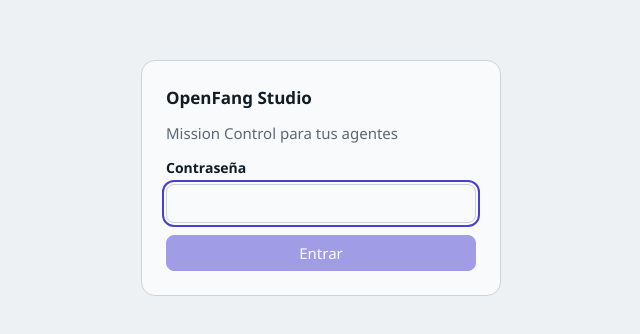
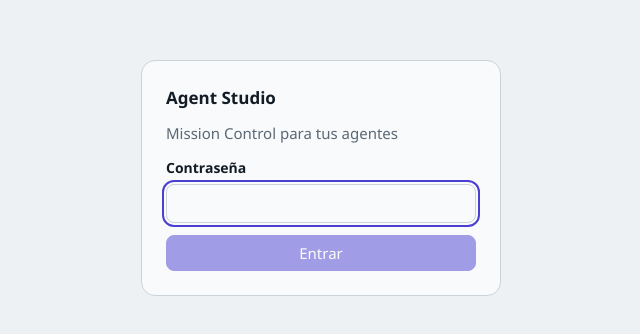
Before and after one commit to LeonardoPS1/agent-studio, a Next.js app in the folder apps/studio/: page /login in a window 1280 px wide. Shown: the part 222-556 px from the top of the page, without its empty margins (319-959 px from the left). Built offline with nearby package versions, Linux system fonts and the light colour scheme.

Commit message:
fix(studio): rename product title OpenFang Studio to Agent Studio

```diff
--- a/apps/studio/app/app/page.tsx
+++ b/apps/studio/app/app/page.tsx
@@ -83,7 +83,7 @@ export default function MissionControl() {
   return (
     <div className="app">
       <header className="bar">
-        <h1>OpenFang Studio</h1>
+        <h1>Agent Studio</h1>
         <span className={`pill ${online ? "ok" : online === false ? "bad" : ""}`}>
           {online === null ? "Conectando…" : online ? "Motor conectado" : "Sin conexión con el motor"}
         </span>
--- a/apps/studio/app/login/page.tsx
+++ b/apps/studio/app/login/page.tsx
@@ -18,7 +18,7 @@ export default function Login() {
   return (
     <main className="login">
       <form onSubmit={submit} className="login-card">
-        <h1>OpenFang Studio</h1>
+        <h1>Agent Studio</h1>
         <p className="muted">Mission Control para tus agentes</p>
         <label htmlFor="password">Contraseña
           <input id="password" name="password" type="password" value={password} onChange={(e) => setPassword(e.target.value)} autoFocus autoComplete="current-password" />
```
